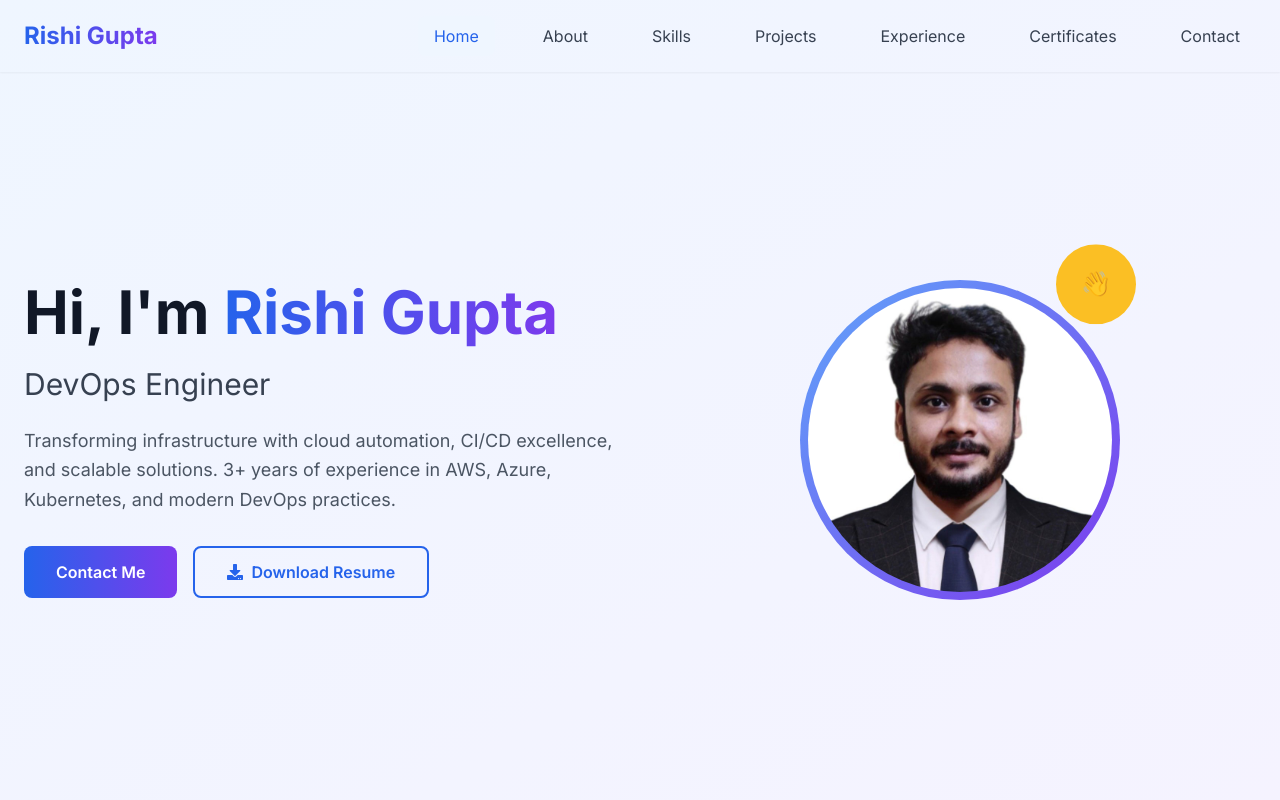
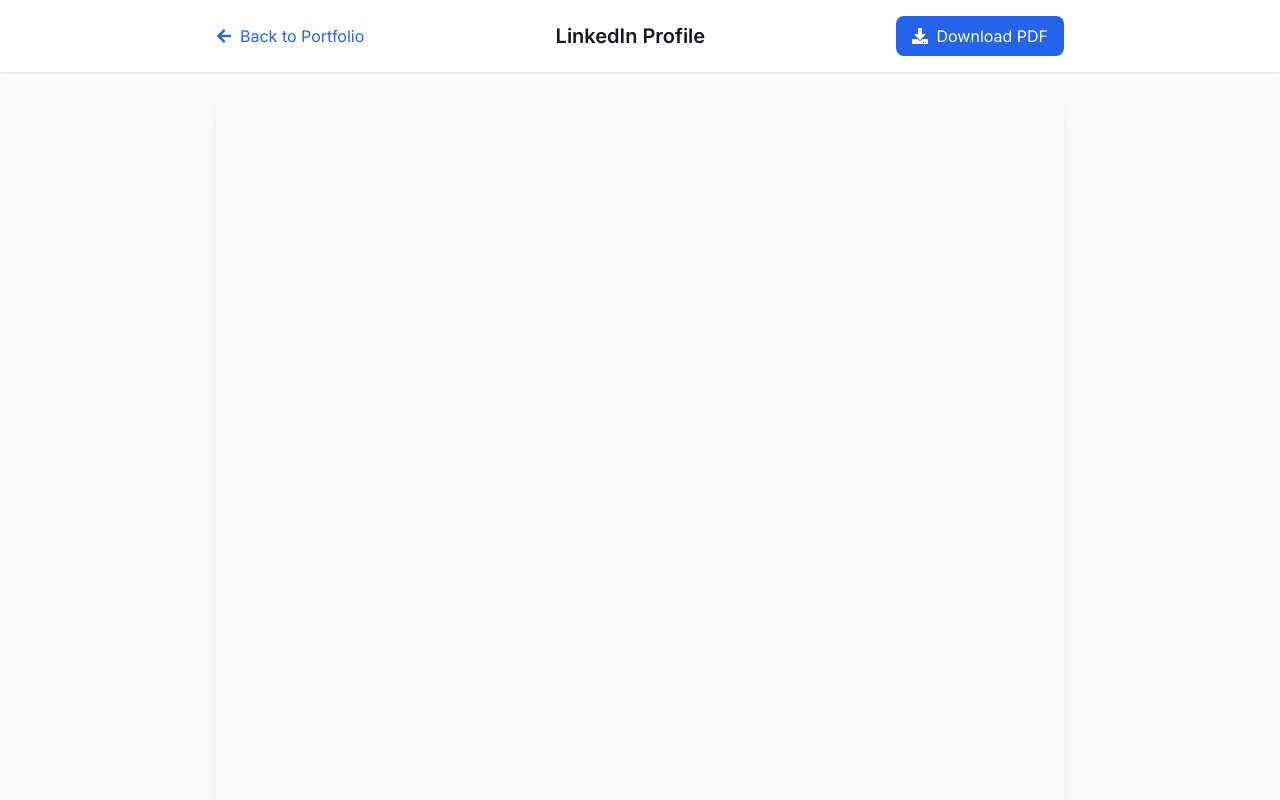
Before and after one commit to Bunnyrishi/bunnyrishi.github.io, a React (Create React App) app: page /linkedin in a window 1280 px wide. Shown: the top 800 px of the page. Built offline with nearby package versions, Linux system fonts and the light colour scheme.

Commit message:
Add LinkedIn profile page with PDF viewer

```diff
--- a/src/App.js
+++ b/src/App.js
@@ -1,10 +1,12 @@
 import React, { useState, useEffect, useRef } from "react";
+import { BrowserRouter as Router, Routes, Route } from "react-router-dom";
 import { motion } from "framer-motion";
 import { FaLinkedin, FaGithub, FaEnvelope, FaPhone, FaDownload, FaExternalLinkAlt, FaTimes, FaBars, FaMapMarkerAlt } from "react-icons/fa";
 import { SiAmazonaws, SiDocker, SiKubernetes, SiTerraform, SiJenkins, SiAzuredevops, SiPrometheus, SiGrafana } from "react-icons/si";
 import emailjs from '@emailjs/browser';
+import LinkedInProfile from './LinkedInProfile';
 
-export default function App() {
+function Portfolio() {
   const [activeSection, setActiveSection] = useState('hero');
   const [selectedCert, setSelectedCert] = useState(null);
   const [mobileMenuOpen, setMobileMenuOpen] = useState(false);
@@ -606,9 +608,7 @@ export default function App() {
               </div>
               <div className="flex gap-4 pt-4">
                 <a
-                  href="https://www.linkedin.com/in/devopsrishi?utm_source=share&utm_medium=member_desktop"
-                  target="_blank"
-                  rel="noopener noreferrer"
+                  href="/linkedin"
                   className="w-12 h-12 bg-blue-600 text-white rounded-full flex items-center justify-center hover:bg-blue-700 transition-colors"
                 >
                   <FaLinkedin />
@@ -729,3 +729,14 @@ export default function App() {
     </div>
   );
 }
+
+export default function App() {
+  return (
+    <Router>
+      <Routes>
+        <Route path="/" element={<Portfolio />} />
+        <Route path="/linkedin" element={<LinkedInProfile />} />
+      </Routes>
+    </Router>
+  );
+}
--- /dev/null
+++ b/src/LinkedInProfile.js
@@ -0,0 +1,41 @@
+import React from 'react';
+import { FaArrowLeft, FaDownload } from 'react-icons/fa';
+
+export default function LinkedInProfile() {
+  return (
+    <div className="min-h-screen bg-gray-50">
+      {/* Header */}
+      <header className="bg-white shadow-sm border-b">
+        <div className="max-w-4xl mx-auto px-6 py-4 flex items-center justify-between">
+          <button
+            onClick={() => window.history.back()}
+            className="flex items-center gap-2 text-blue-600 hover:text-blue-700"
+          >
+            <FaArrowLeft /> Back to Portfolio
+          </button>
+          <div className="text-xl font-semibold text-gray-900">LinkedIn Profile</div>
+          <a
+            href="/linkedin-profile.pdf"
+            download="Rishi_Gupta_LinkedIn_Profile.pdf"
+            className="flex items-center gap-2 bg-blue-600 text-white px-4 py-2 rounded-lg hover:bg-blue-700 transition-colors"
+          >
+            <FaDownload /> Download PDF
+          </a>
+        </div>
+      </header>
+
+      {/* PDF Viewer */}
+      <div className="max-w-4xl mx-auto p-6">
+        <div className="bg-white rounded-lg shadow-lg overflow-hidden">
+          <iframe
+            src="/linkedin-profile.pdf"
+            width="100%"
+            height="800px"
+            className="border-0"
+            title="Rishi Gupta LinkedIn Profile"
+          />
+        </div>
+      </div>
+    </div>
+  );
+}
```
Also changed, not shown: package.json (+5 -4 lines), 10 other files (tests, documents, lock files or other folders).
